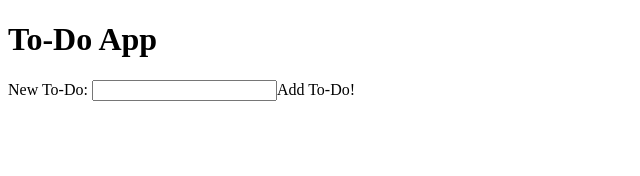
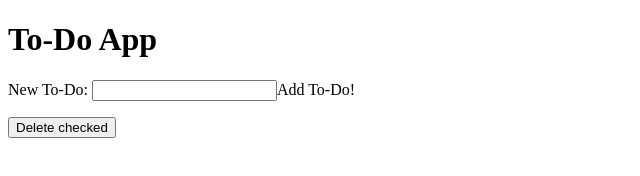
Before and after one commit to fsiscar/to-do-app, a plain HTML site: page index.html in a window 1280 px wide. Shown: the whole page, without its empty margins (0-640 px from the left). Drawn offline with Linux system fonts and the light colour scheme.

Commit message:
Final commit for Part 1

```diff
--- a/app.js
+++ b/app.js
@@ -15,8 +15,9 @@ function onReady(){
     // create a new input
     let checkbox=document.createElement('input');
 
-    // set the input's type to checkbox
+    // set the input's type to checkbox and class to todoItemCheckBox
     checkbox.type = "checkbox";
+    checkbox.className = "todoItemCheckBox";
 
     // set the title;
     newLi.textContent = title;
@@ -33,6 +34,20 @@ function onReady(){
   });
 };
 
+function deleteChecked(){
+  const toDoList = document.getElementById('toDoList');
+  const checkBoxes = document.getElementsByClassName('todoItemCheckBox');
+  console.log('checkBoxes=',checkBoxes,'checkBoxes.length',checkBoxes.length);
+
+  for (var i =0;i < checkBoxes.length;i++){
+    console.log("oi=",i);
+    if (checkBoxes[i].checked){
+      toDoList.removeChild(checkBoxes[i].parentNode);
+      i--;// counter adjusted due to number of boxes was decreased by 1 by above line
+    }
+  }
+}
+
 window.onload = function (){
   alert("The window has loaded!");
   onReady();
--- a/index.html
+++ b/index.html
@@ -1,7 +1,7 @@
 <!DOCTYPE html>
 <html>
   <head>
-    <meta name="viewport" content="width=device-width, initial -scale=1">
+    <meta name="viewport" content="width=device-width, initial-scale=1">
     <title>To-Do App</title>
   </head>
   <body>
@@ -15,6 +15,8 @@
     <ul id="toDoList">
     </ul>
 
+    <button onclick="deleteChecked()">Delete checked</button>
+
     <script src="app.js"></script>
 
   </body>
```
